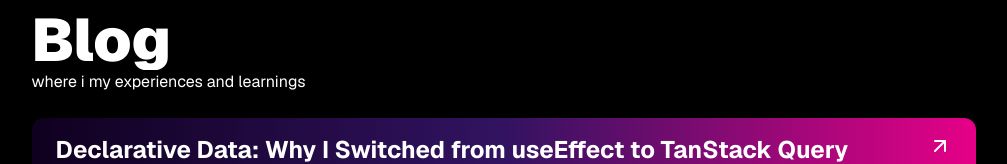
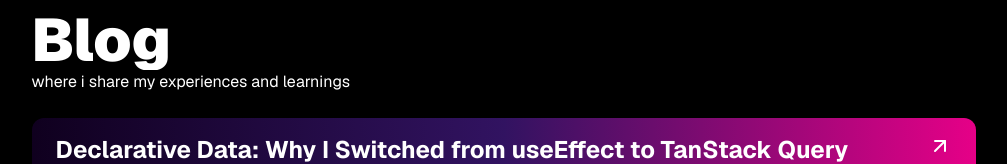
Before and after one commit to DharmBharodiya/dharm-portfolio, a React (Vite) app: page /blog in a window 1280 px wide. Shown: the part 130-294 px from the top of the page, without its empty margins (136-1143 px from the left). Built offline with nearby package versions, Linux system fonts and the light colour scheme.

Commit message:
FIX: Fixed blog page heading description.

```diff
--- a/src/pages/BlogPage.jsx
+++ b/src/pages/BlogPage.jsx
@@ -13,7 +13,7 @@
       <div className="">
         <Header
           heading="Blog"
-          description={`where i my experiences and learnings`}
+          description={`where i share my experiences and learnings`}
           className={"w-[300px] sm:w-xl mb-6 relative"}
         />
       </div>
```
